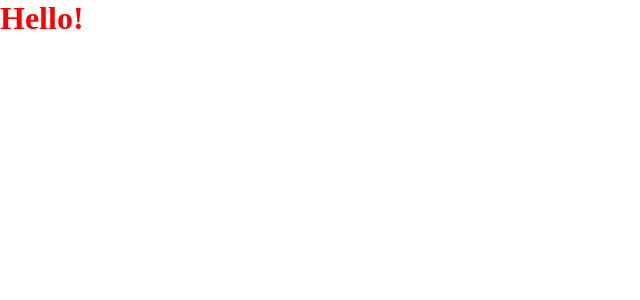
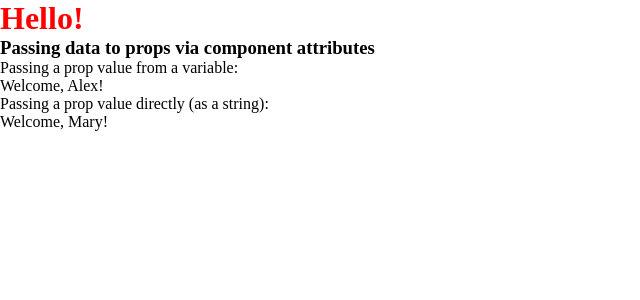
Before and after one commit to Tiana-K08/react-by-examples, a React (Vite) app: page / in a window 1280 px wide. Shown: the top 300 px of the page, without its empty margins (0-640 px from the left). Built offline with nearby package versions, Linux system fonts and the light colour scheme.

Commit message:
feat: passing data via props

```diff
--- a/src/App.jsx
+++ b/src/App.jsx
@@ -1,9 +1,12 @@
+import ParentGreeting from './components/greeting/ParentGreeting.jsx';
+
 import './App.css';
 
 function App() {
   return (
     <>
       <h1>Hello!</h1>
+      <ParentGreeting />
     </>
   );
 }
--- /dev/null
+++ b/src/components/greeting/ChildGreeting.jsx
@@ -0,0 +1,5 @@
+function ChildGreeting(props) {
+  return <p>Welcome, {props.userName}!</p>;
+}
+
+export default ChildGreeting;
--- /dev/null
+++ b/src/components/greeting/ParentGreeting.jsx
@@ -0,0 +1,17 @@
+import ChildGreeting from './ChildGreeting.jsx';
+
+function ParentGreeting() {
+  let userName = 'Alex';
+
+  return (
+    <div className="parent-wrapper">
+      <h3>Passing data to props via component attributes</h3>
+      <p>Passing a prop value from a variable:</p>
+      <ChildGreeting userName={userName} />
+      <p>Passing a prop value directly (as a string):</p>
+      <ChildGreeting userName="Mary" />
+    </div>
+  );
+}
+
+export default ParentGreeting;
```
